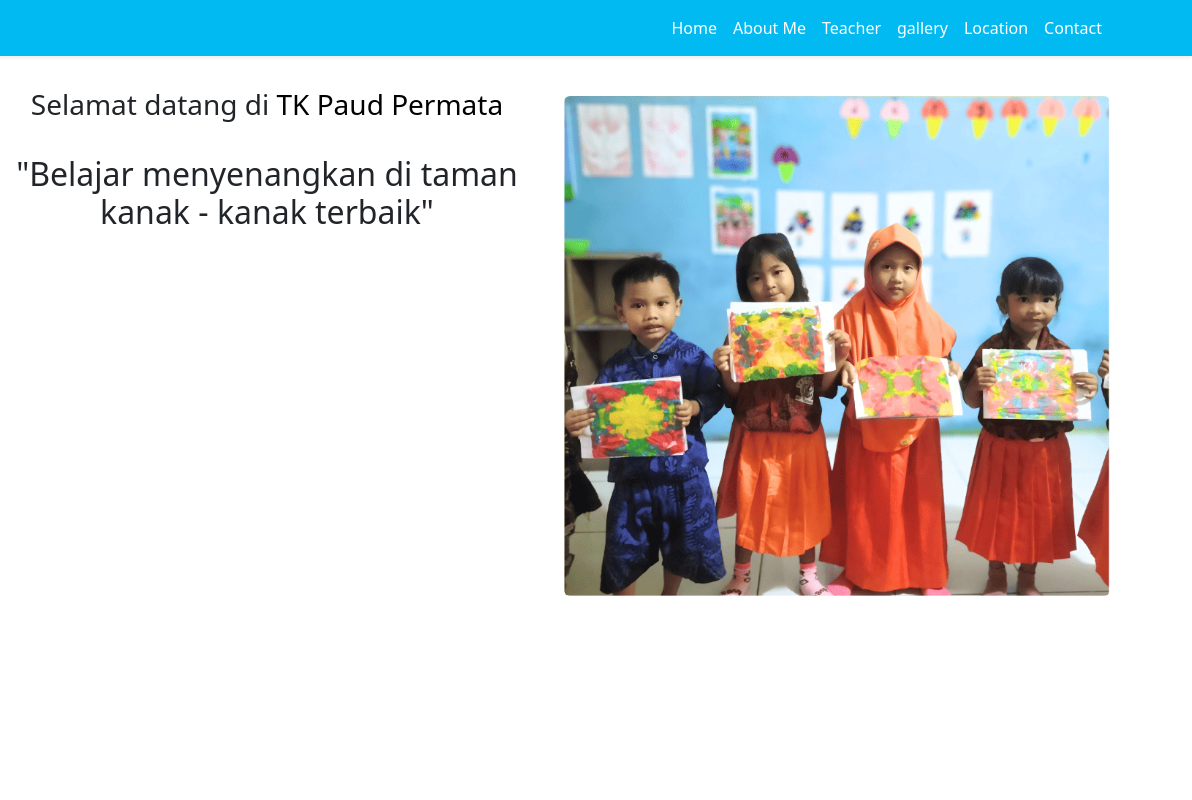
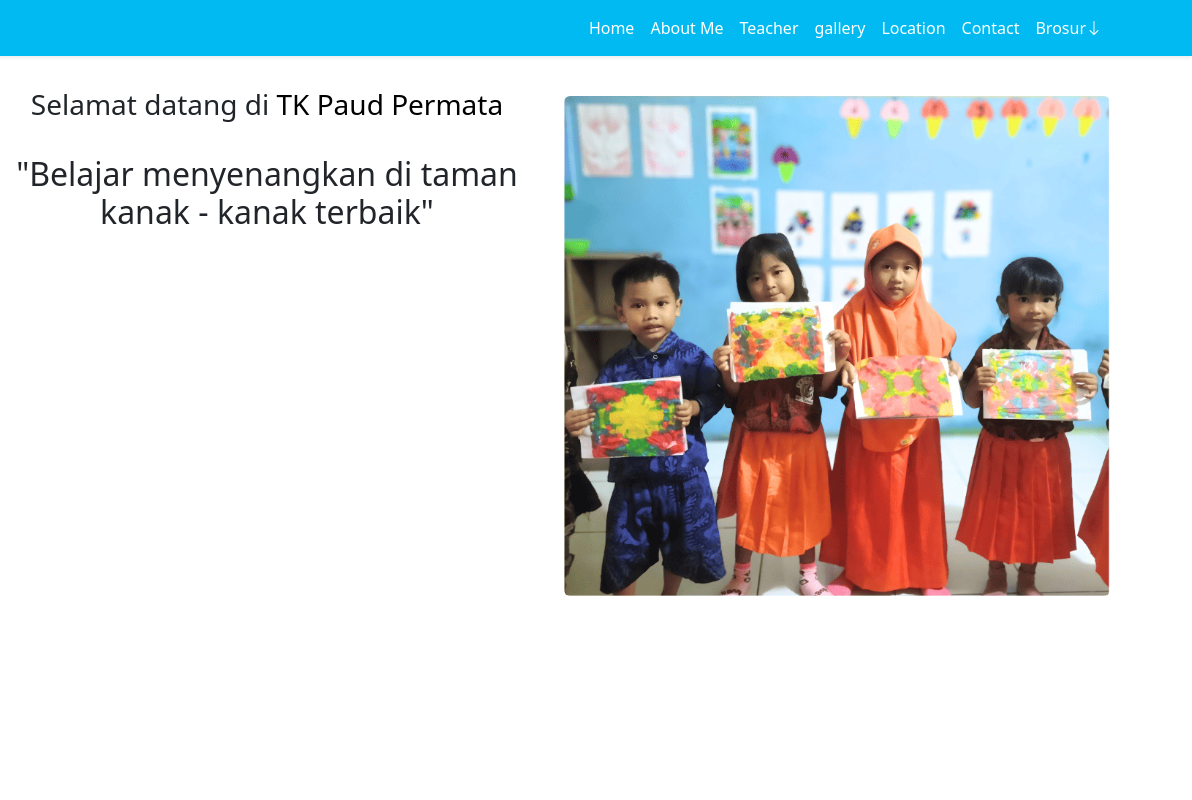
Before and after one commit to RayhanDev9/TK, a plain HTML site: page index.html in a window 1280 px wide. Shown: the top 800 px of the page, 88-1280 px from the left. Drawn offline with nearby package versions, Linux system fonts and the light colour scheme.

Commit message:
Menambahkan fitur download

```diff
--- a/index.html
+++ b/index.html
@@ -84,6 +84,18 @@
               </li>
               <li class="nav-item">
                 <a class="nav-link" href="#contact">Contact</a>
+              </li>
+              <li class="nav-item">
+                <div class="d-flex align-items-center ">
+                  <a
+                    class="nav-link"
+                    href="src/brosur.pdf"
+                    download="brosur.pdf"
+                    >Brosur<i
+                      class="bi bi-arrow-down d-inline  donwload gap-1"
+                    ></i
+                  ></a>
+                </div>
               </li>
             </ul>
           </div>
--- a/style.css
+++ b/style.css
@@ -1,4 +1,4 @@
-                /* < 576x*/
+/* < 576x*/
 @media screen and (min-width: 0px) {
   body {
     padding-top: 0;
@@ -26,6 +26,14 @@
 
   .nav-link {
     color: white;
+  }
+
+  .donwload {
+    color: white;
+  }
+
+  .donwload:hover {
+    color: black;
   }
 
   .active {
```
Also changed, not shown: 1 other file.
